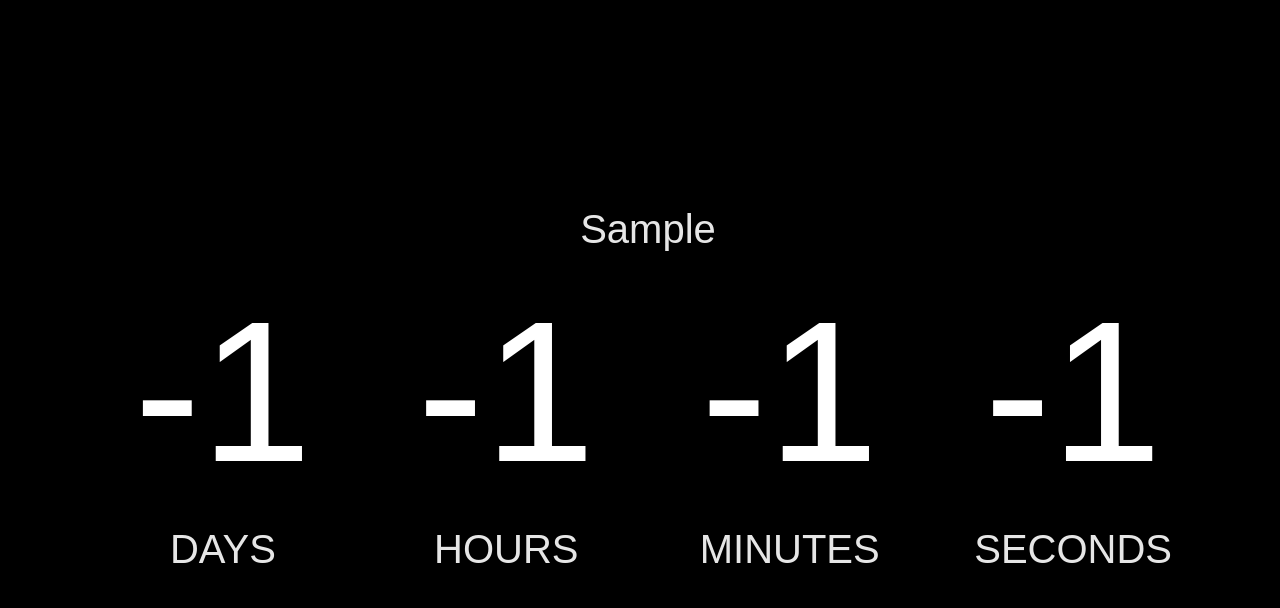
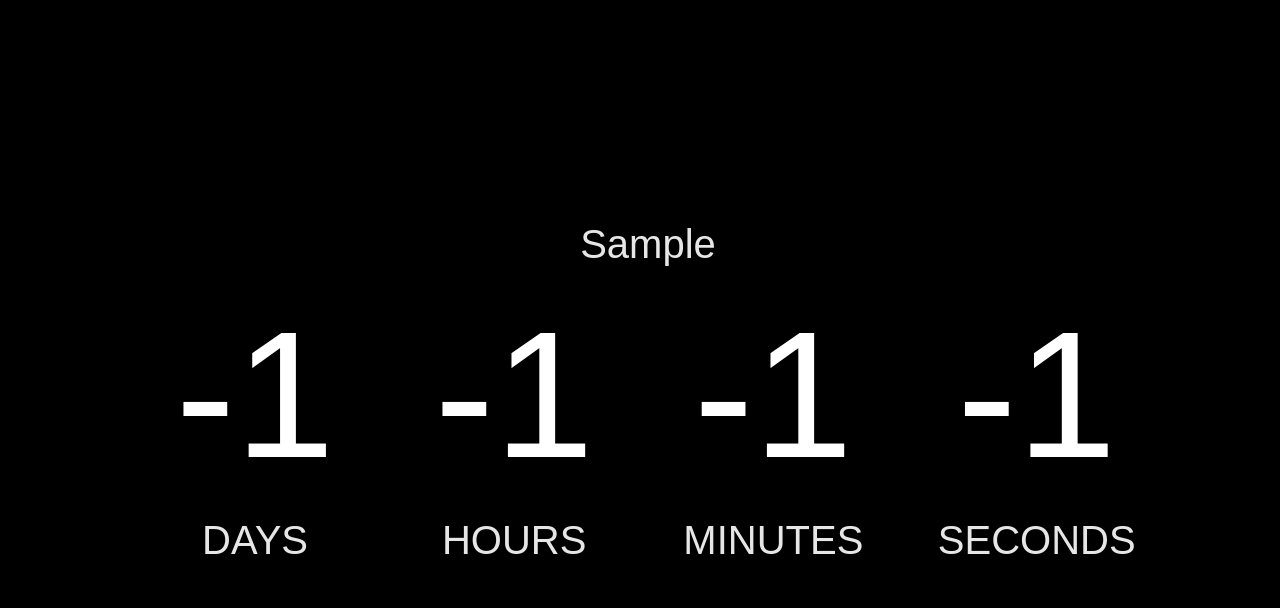
Before and after one commit to sakeofmaking/countdown, a Django app: page / in a window 1280 px wide. Shown: the top 608 px of the page. Run offline with Django 3.2, Linux system fonts and the light colour scheme; tables that the repository leaves empty hold one stand-in row (values such as "Sample post"); parts of the project's set-up code (start-up, migrations or seed data) failed here and were passed over; some libraries are stand-ins or nearby versions.

Commit message:
Resize font with window size

```diff
--- a/static/css/base.css
+++ b/static/css/base.css
@@ -31,7 +31,8 @@
     font-weight: 100;
     text-align: center;
     white-space: nowrap;
-    font-size: 200px;
+    /* font-size: 200px; */
+    font-size: 14vw;
 }
 
 #clockdiv > div{
```
